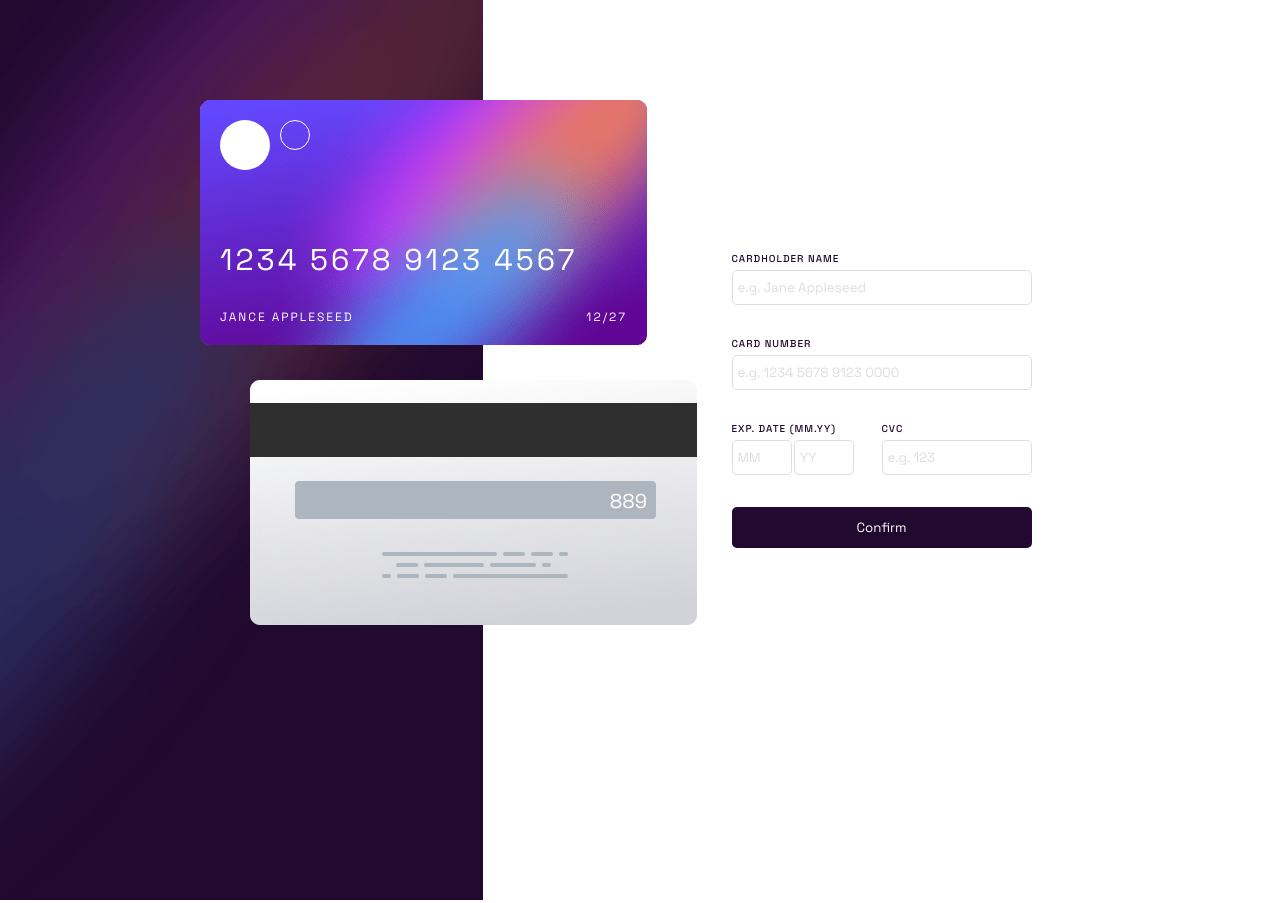
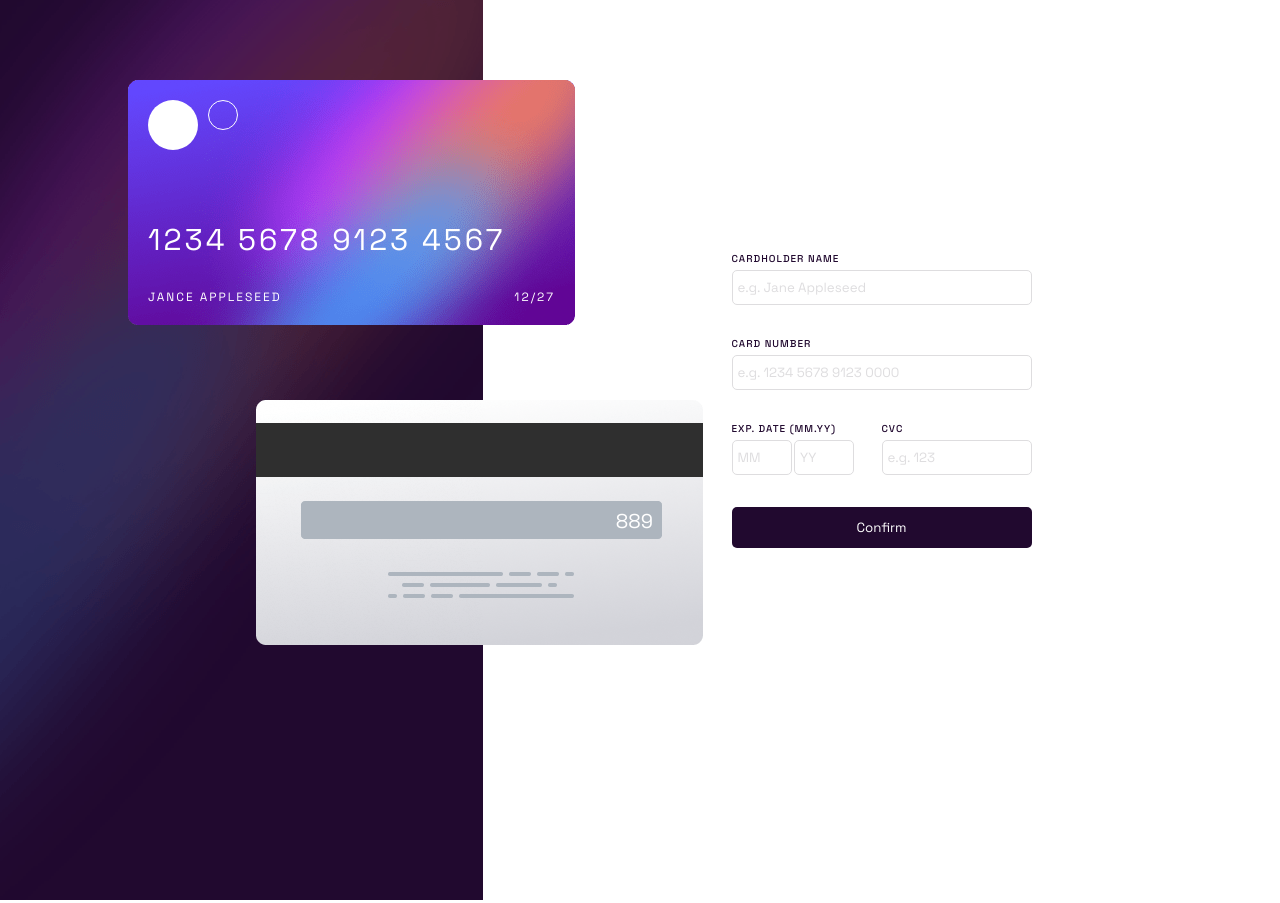
Before and after one commit to jaymiyam/frontend-mentor-interactive-card, a plain HTML site: page index.html in a window 1280 px wide. Drawn offline with Linux system fonts and the light colour scheme.

Commit message:
changed cards absolute positioning to percentage

```diff
--- a/style.css
+++ b/style.css
@@ -42,8 +42,8 @@ body {
   width: 44.7rem;
   height: 24.5rem;
   position: absolute;
-  top: 10rem;
-  left: 20rem;
+  top: 10%;
+  left: 10%;
   padding: 2rem;
 }
 
@@ -105,8 +105,8 @@ body {
   width: 44.7rem;
   height: 24.5rem;
   position: absolute;
-  top: 38rem;
-  left: 25rem;
+  top: 50%;
+  left: 20%;
   padding: 2rem;
 }
 
```
